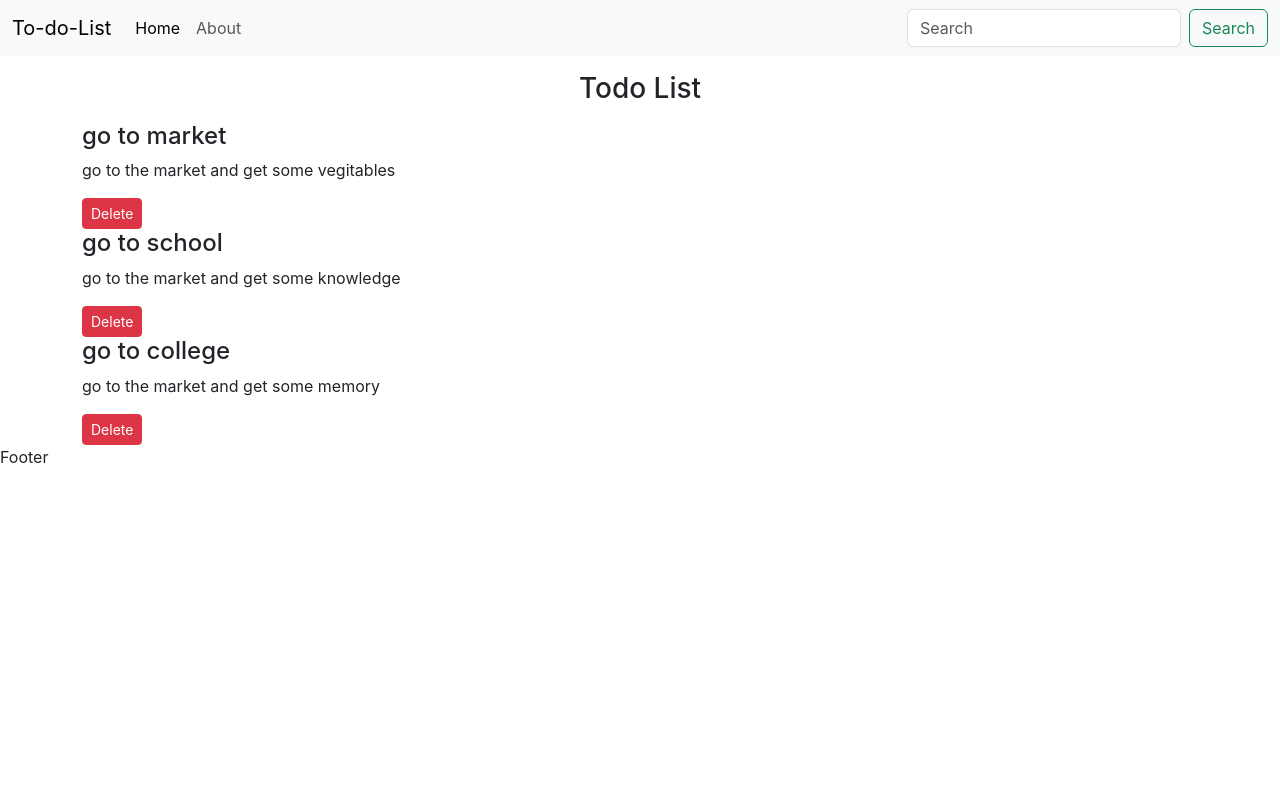
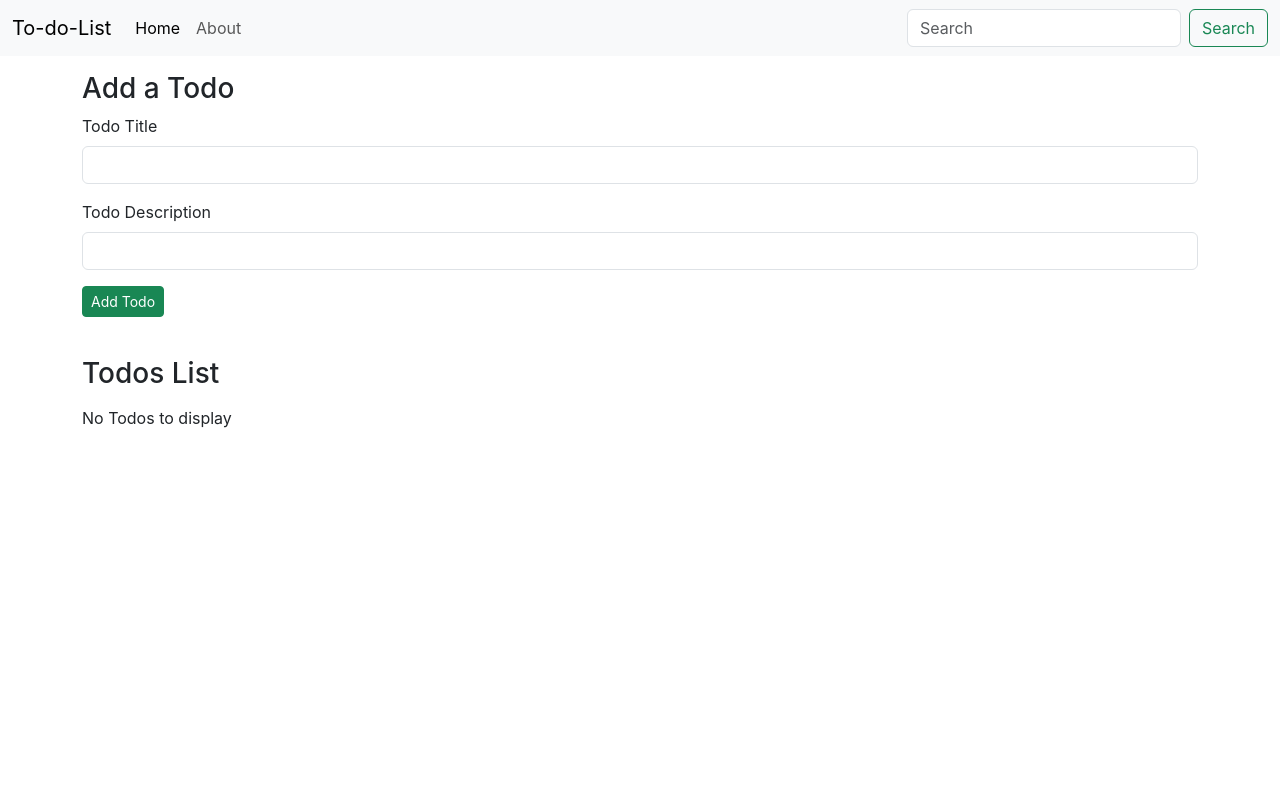
Before and after one commit to Arpan-Raval/todo-list, a React (Create React App) app: page / in a window 1280 px wide. Shown: the top 800 px of the page. Built offline with nearby package versions, Linux system fonts and the light colour scheme.

Commit message:
complete project

```diff
--- a/src/App.js
+++ b/src/App.js
@@ -3,35 +3,50 @@
 import { Todos } from './MyComponents/Todos';
 import { TodoItem } from './MyComponents/TodoItem';
 import { Footer } from './MyComponents/Footer';
-import react,{ useState } from "react";
+import react,{ useState ,useEffect} from "react";
+import { Addtodo } from './MyComponents/Addtodo';
 
 function App() {
+  let initTodo;
+  if(localStorage.getItem("todos")===null){
+    initTodo = [];
+  }
+  else{
+    initTodo = JSON.parse(localStorage.getItem("todos"));
+  }
 
   const onDelete =(todo)=>{
     setTodo(todos.filter((e)=>{
       return e!==todo;
-    }))
+    }));
+    localStorage.setItem("todos",JSON.stringify(todos));
   }
-  const [todos , setTodo]= useState([
-    {
-      number : 1,
-      task : "go to market",
-      desc : "go to the market and get some vegitables"
-    },
-    {
-      number : 2,
-      task : "go to school",
-      desc : "go to the market and get some knowledge"
-    },
-    {
-      number : 3,
-      task : "go to college",
-      desc : "go to the market and get some memory"
+
+  const addTodo = (title,desc)=>{
+    let number;
+    if(todos.length ==0){
+      number = 0;
     }
-  ]);
+    else{
+      number = todos[todos.length-1].number+1;
+    }
+    const myTodo ={
+      number : number,
+      title : title,
+      desc : desc
+    }
+    setTodo([...todos,myTodo])
+    console.log(myTodo);
+  }
+  const [todos , setTodo]= useState(initTodo);
+  useEffect(() => {
+    localStorage.setItem("todos",JSON.stringify(todos));
+  }, [todos])
+
   return (
     <>
     <Header title="To-do-List" searchbar={true}/>
+    <Addtodo addTodo={addTodo}/>
     <Todos todos = {todos} onDelete = {onDelete}/>
     <Footer/>
     </>
--- /dev/null
+++ b/src/MyComponents/Addtodo.js
@@ -0,0 +1,36 @@
+import React, { useState } from 'react';
+
+export const Addtodo = ({ addTodo }) => {
+    const [title, setTitle] = useState("");
+    const [desc, setDesc] = useState("");
+
+
+    const submit = (e) => {
+        e.preventDefault();
+        if (!title || !desc) {
+            alert("Title or Description cannot be blank");
+        }
+        else {
+            addTodo(title, desc);
+            setTitle("");
+            setDesc("");
+        }
+    }
+    return (
+        <div className="container my-3">
+            <h3>Add a Todo</h3>
+            <form onSubmit={submit}>
+                <div className="mb-3">
+                    <label htmlFor="title" className="form-label">Todo Title</label>
+                    <input type="text" value={title} onChange={(e) => setTitle(e.target.value)} className="form-control" id="title" aria-describedby="emailHelp" />
+
+                </div>
+                <div className="mb-3">
+                    <label htmlFor="desc" className="form-label">Todo Description</label>
+                    <input type="text" value={desc} onChange={(e) => setDesc(e.target.value)} className="form-control" id="desc" />
+                </div>
+                <button type="submit" className="btn btn-sm btn-success">Add Todo</button>
+            </form>
+        </div>
+    )
+}
--- a/src/MyComponents/Footer.js
+++ b/src/MyComponents/Footer.js
@@ -1,7 +1,15 @@
 import React from 'react'
-
 export const Footer = () => {
+  let footerStyle = {
+    marginTop: "40px",
+    top:"95vh",
+    width:"100%"
+  }
   return (
-    <div>Footer</div>
+    <footer className='bg-dark text-light py-3'style={footerStyle}>
+      <p className="text-center">
+      &copy; My website / To-Do-List
+      </p>
+    </footer>
   )
 }
--- a/src/MyComponents/TodoItem.js
+++ b/src/MyComponents/TodoItem.js
@@ -1,11 +1,14 @@
 import React from 'react'
 
-export const TodoItem = ({todo , onDelete}) => {
-  return (
-    <div>
-      <h4>{todo.task}</h4>
-      <p>{todo.desc}</p>
-      <button className="btn btn-sm btn-danger" onClick={() => {onDelete(todo)}}>Delete</button>
-    </div>
-  )
+export const TodoItem = ({todo, onDelete}) => {
+    return (
+        <>
+        <div>
+           <h4>{todo.title}</h4>
+           <p>{todo.desc}</p>
+           <button className="btn btn-sm btn-danger" onClick={()=>{onDelete(todo)}}>Delete</button>
+        </div>
+        <hr/>
+        </>
+    )
 }
--- a/src/MyComponents/Todos.js
+++ b/src/MyComponents/Todos.js
@@ -1,17 +1,21 @@
 import React from 'react'
-import { TodoItem } from './TodoItem'
+import {TodoItem} from "./TodoItem";
 
 export const Todos = (props) => {
+    let myStyle = {
+        minHeight: "70vh",
+        margin: "40px auto"
+    }
     return (
-    <div className="container">
-      <h3 className="text-center my-3">Todo List</h3>
-      {
-      props.todos.length===0 ? "Empty List" :
+        <div className="container" style={myStyle}>
+            <h3 className="my-3">Todos List</h3>
+            {props.todos.length===0? "No Todos to display":
             props.todos.map((todo)=>{
-          return <TodoItem todo={todo} key={todo.number} onDelete={props.onDelete}/>
+                console.log(todo.sno);
+                return (<TodoItem todo={todo} key={todo.sno} onDelete={props.onDelete}/>
+                )
             })
               }
-
         </div>
     )
 }
```
Lines whose indentation alone changed are shown as unchanged.
